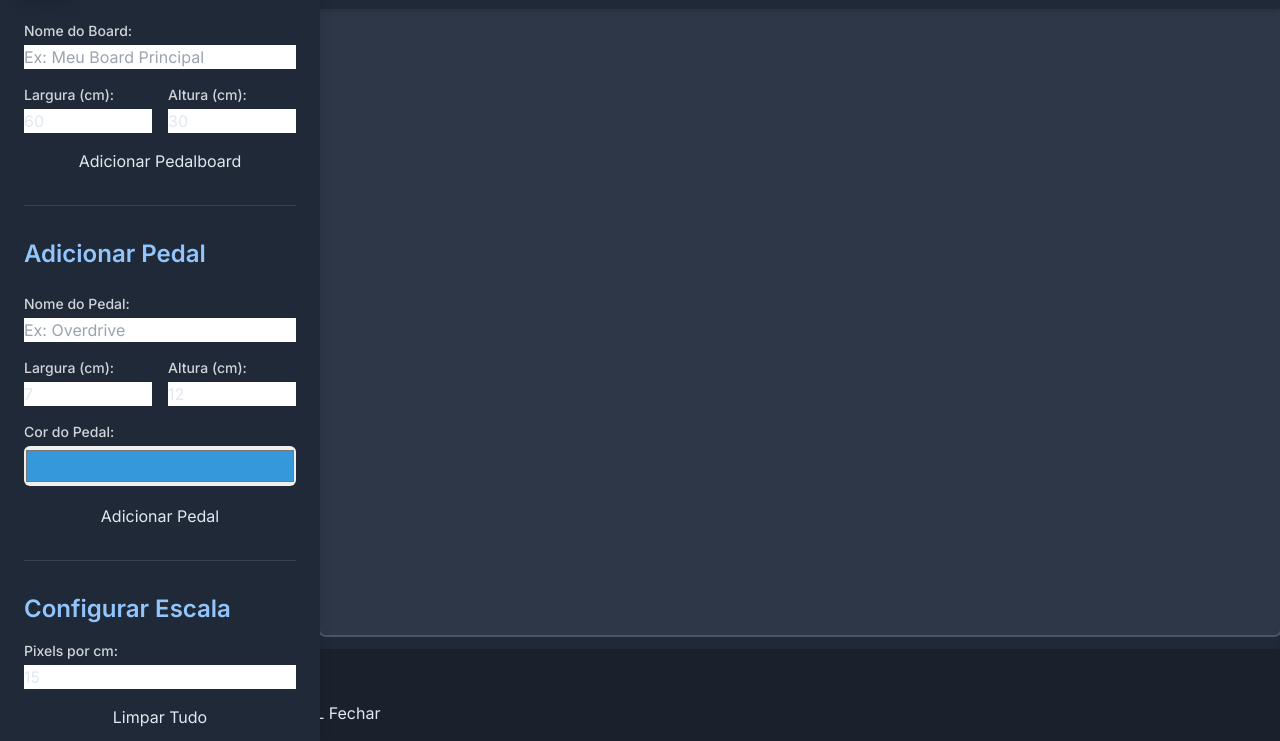
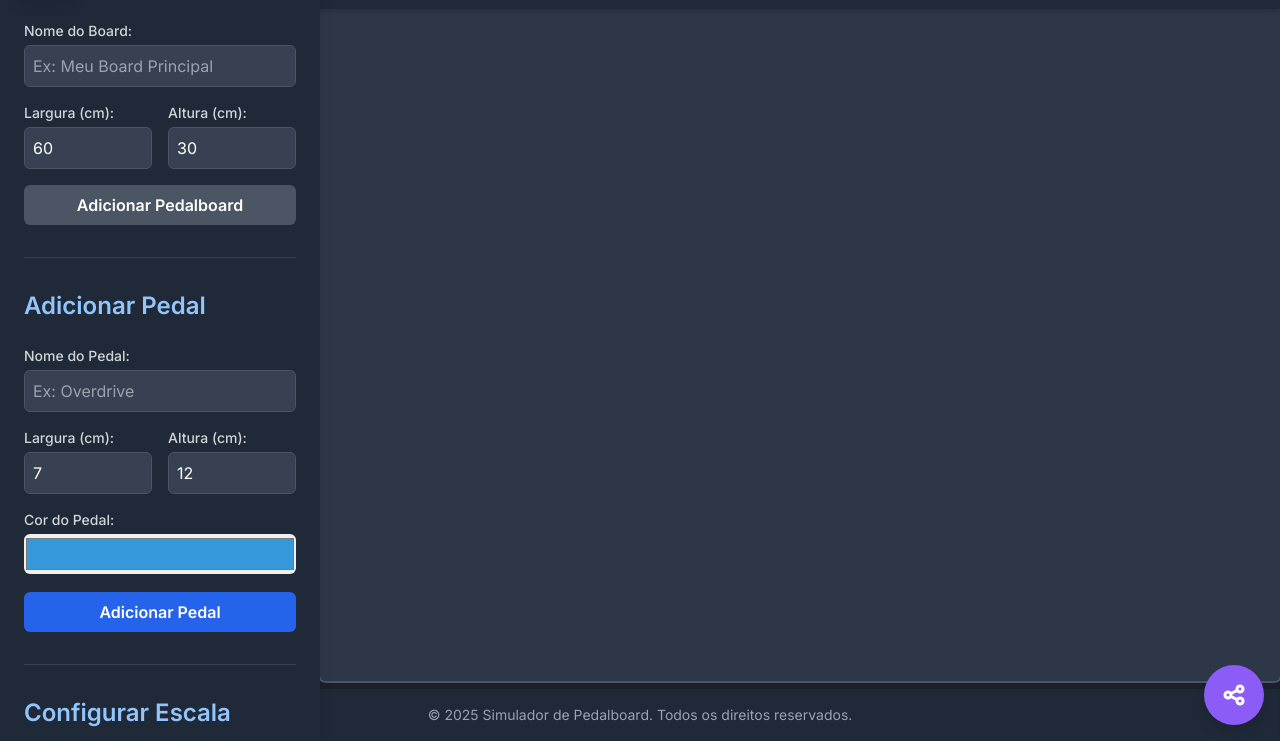
Before and after one commit to kakastefane/pedalboard-simulator, a plain HTML site: page index.html in a window 1280 px wide. Shown: the part 59-800 px from the top of the page. Drawn offline with nearby package versions, Linux system fonts and the light colour scheme; no server answers.

Commit message:
Fix tailwind styles not working with apply code

```diff
--- a/index.html
+++ b/index.html
@@ -27,40 +27,30 @@
         #pedalboardCanvas.dragging {
             cursor: grabbing;
         }
-        .input-field {
-            @apply p-2 rounded-md bg-gray-700 border border-gray-600 focus:outline-none focus:ring-2 focus:ring-blue-500 text-white;
-        }
-        .btn {
-            @apply px-4 py-2 rounded-md font-semibold focus:outline-none focus:ring-2 focus:ring-offset-2;
-        }
-        .btn-primary {
-            @apply bg-blue-600 text-white hover:bg-blue-700 focus:ring-blue-500;
-        }
-        .btn-danger {
-            @apply bg-red-600 text-white hover:bg-red-700 focus:ring-red-500;
-        }
-        .btn-secondary {
-            @apply bg-gray-600 text-white hover:bg-gray-700 focus:ring-gray-500;
-        }
-        /* Style for the share URL modal */
-        .share-modal {
-            @apply fixed inset-0 bg-gray-900 bg-opacity-75 flex items-center justify-center z-50 p-4 hidden;
-        }
-        .share-modal-content {
-            @apply bg-gray-800 p-6 rounded-lg shadow-xl max-w-sm w-full text-center;
-        }
-        .share-modal-content input {
-            @apply input-field w-full mb-4 text-center;
-        }
-        .share-modal-content button {
-            @apply btn btn-primary w-full;
-        }
         /* Fixed Share Button */
         #shareBoardBtn {
-            @apply fixed bottom-4 right-4 bg-purple-600 text-white p-4 rounded-full shadow-lg z-40 flex items-center justify-center; /* Added flex for icon centering */
-            @apply hover:bg-purple-700 focus:ring-purple-500 focus:ring-offset-2 transition-all duration-200;
+            position: fixed;
+            bottom: 1rem; /* 16px */
+            right: 1rem; /* 16px */
+            background-color: #8b5cf6; /* Purple */
+            color: white;
+            padding: 1rem; /* 16px */
+            border-radius: 9999px; /* Full rounded */
+            box-shadow: 0 10px 15px -3px rgba(0, 0, 0, 0.1), 0 4px 6px -2px rgba(0, 0, 0, 0.05); /* lg shadow */
+            z-index: 40;
+            display: flex;
+            align-items: center;
+            justify-content: center;
+            transition: background-color 0.2s ease-in-out, transform 0.2s ease-in-out, box-shadow 0.2s ease-in-out;
             width: 60px; /* Make it a fixed size circle */
             height: 60px;
+        }
+        #shareBoardBtn:hover {
+            background-color: #7c3aed; /* Darker purple on hover */
+        }
+        #shareBoardBtn:focus {
+            outline: none;
+            box-shadow: 0 0 0 4px rgba(139, 92, 246, 0.4); /* Purple ring on focus */
         }
         #shareBoardBtn i {
             font-size: 1.5rem; /* Icon size */
@@ -81,19 +71,19 @@
             <div class="space-y-4">
                 <div>
                     <label for="boardName" class="block text-sm font-medium text-gray-300 mb-1">Nome do Board:</label>
-                    <input type="text" id="boardName" class="input-field w-full" placeholder="Ex: Meu Board Principal">
+                    <input type="text" id="boardName" class="p-2 rounded-md bg-gray-700 border border-gray-600 focus:outline-none focus:ring-2 focus:ring-blue-500 text-white w-full" placeholder="Ex: Meu Board Principal">
                 </div>
                 <div class="flex gap-4">
                     <div class="flex-1">
                         <label for="boardWidth" class="block text-sm font-medium text-gray-300 mb-1">Largura (cm):</label>
-                        <input type="number" id="boardWidth" class="input-field w-full" value="60" min="1">
+                        <input type="number" id="boardWidth" class="p-2 rounded-md bg-gray-700 border border-gray-600 focus:outline-none focus:ring-2 focus:ring-blue-500 text-white w-full" value="60" min="1">
                     </div>
                     <div class="flex-1">
                         <label for="boardHeight" class="block text-sm font-medium text-gray-300 mb-1">Altura (cm):</label>
-                        <input type="number" id="boardHeight" class="input-field w-full" value="30" min="1">
+                        <input type="number" id="boardHeight" class="p-2 rounded-md bg-gray-700 border border-gray-600 focus:outline-none focus:ring-2 focus:ring-blue-500 text-white w-full" value="30" min="1">
                     </div>
                 </div>
-                <button id="addBoardBtn" class="btn btn-secondary w-full mt-4">Adicionar Pedalboard</button>
+                <button id="addBoardBtn" class="px-4 py-2 rounded-md font-semibold focus:outline-none focus:ring-2 focus:ring-offset-2 bg-gray-600 text-white hover:bg-gray-700 focus:ring-gray-500 w-full mt-4">Adicionar Pedalboard</button>
             </div>
 
             <hr class="my-8 border-gray-700">
@@ -103,23 +93,23 @@
             <div class="space-y-4">
                 <div>
                     <label for="pedalName" class="block text-sm font-medium text-gray-300 mb-1">Nome do Pedal:</label>
-                    <input type="text" id="pedalName" class="input-field w-full" placeholder="Ex: Overdrive">
+                    <input type="text" id="pedalName" class="p-2 rounded-md bg-gray-700 border border-gray-600 focus:outline-none focus:ring-2 focus:ring-blue-500 text-white w-full" placeholder="Ex: Overdrive">
                 </div>
                 <div class="flex gap-4">
                     <div class="flex-1">
                         <label for="pedalWidth" class="block text-sm font-medium text-gray-300 mb-1">Largura (cm):</label>
-                        <input type="number" id="pedalWidth" class="input-field w-full" value="7" min="1">
+                        <input type="number" id="pedalWidth" class="p-2 rounded-md bg-gray-700 border border-gray-600 focus:outline-none focus:ring-2 focus:ring-blue-500 text-white w-full" value="7" min="1">
                     </div>
                     <div class="flex-1">
                         <label for="pedalHeight" class="block text-sm font-medium text-gray-300 mb-1">Altura (cm):</label>
-                        <input type="number" id="pedalHeight" class="input-field w-full" value="12" min="1">
+                        <input type="number" id="pedalHeight" class="p-2 rounded-md bg-gray-700 border border-gray-600 focus:outline-none focus:ring-2 focus:ring-blue-500 text-white w-full" value="12" min="1">
                     </div>
                 </div>
                 <div>
                     <label for="pedalColor" class="block text-sm font-medium text-gray-300 mb-1">Cor do Pedal:</label>
                     <input type="color" id="pedalColor" class="w-full h-10 rounded-md cursor-pointer" value="#3498db">
                 </div>
-                <button id="addPedalBtn" class="btn btn-primary w-full mt-4">Adicionar Pedal</button>
+                <button id="addPedalBtn" class="px-4 py-2 rounded-md font-semibold focus:outline-none focus:ring-2 focus:ring-offset-2 bg-blue-600 text-white hover:bg-blue-700 focus:ring-blue-500 w-full mt-4">Adicionar Pedal</button>
             </div>
 
             <hr class="my-8 border-gray-700">
@@ -128,11 +118,11 @@
             <div class="space-y-4">
                 <div>
                     <label for="scaleInput" class="block text-sm font-medium text-gray-300 mb-1">Pixels por cm:</label>
-                    <input type="number" id="scaleInput" class="input-field w-full" value="15" min="1">
+                    <input type="number" id="scaleInput" class="p-2 rounded-md bg-gray-700 border border-gray-600 focus:outline-none focus:ring-2 focus:ring-blue-500 text-white w-full" value="15" min="1">
                 </div>
             </div>
 
-            <button id="clearBoardBtn" class="btn btn-danger w-full mt-4">Limpar Tudo</button>
+            <button id="clearBoardBtn" class="px-4 py-2 rounded-md font-semibold focus:outline-none focus:ring-2 focus:ring-offset-2 bg-red-600 text-white hover:bg-red-700 focus:ring-red-500 w-full mt-4">Limpar Tudo</button>
         </aside>
 
         <!-- Área do Canvas (Pedalboard) -->
@@ -156,12 +146,12 @@
     </footer>
 
     <!-- Share URL Modal -->
-    <div id="shareModal" class="share-modal">
-        <div class="share-modal-content">
+    <div id="shareModal" class="fixed inset-0 bg-gray-900 bg-opacity-75 flex items-center justify-center z-50 p-4 hidden">
+        <div class="bg-gray-800 p-6 rounded-lg shadow-xl max-w-sm w-full text-center">
             <h3 class="text-xl font-semibold text-white mb-4">Compartilhe seu Pedalboard!</h3>
-            <input type="text" id="shareUrlInput" readonly class="input-field mb-4">
-            <button id="copyShareUrlBtn" class="btn btn-primary">Copiar URL</button>
-            <button id="closeShareModalBtn" class="btn btn-secondary mt-2">Fechar</button>
+            <input type="text" id="shareUrlInput" readonly class="p-2 rounded-md bg-gray-700 border border-gray-600 focus:outline-none focus:ring-2 focus:ring-blue-500 text-white w-full mb-4 text-center">
+            <button id="copyShareUrlBtn" class="px-4 py-2 rounded-md font-semibold focus:outline-none focus:ring-2 focus:ring-offset-2 bg-blue-600 text-white hover:bg-blue-700 focus:ring-blue-500 w-full">Copiar URL</button>
+            <button id="closeShareModalBtn" class="px-4 py-2 rounded-md font-semibold focus:outline-none focus:ring-2 focus:ring-offset-2 bg-gray-600 text-white hover:bg-gray-700 focus:ring-gray-500 w-full mt-2">Fechar</button>
         </div>
     </div>
 
@@ -240,10 +230,6 @@
         const pedalColorInput = document.getElementById('pedalColor');
 
         const scaleInput = document.getElementById('scaleInput');
-
-        // Removed minRequiredWidthDisplay and minRequiredHeightDisplay as they are not in the HTML
-        // const minRequiredWidthDisplay = document.getElementById('minRequiredWidthDisplay');
-        // const minRequiredHeightDisplay = document.getElementById('minRequiredHeightDisplay');
 
         const sidebar = document.getElementById('sidebar');
         const toggleSidebarBtn = document.getElementById('toggleSidebarBtn');
@@ -987,7 +973,7 @@
                 modal.innerHTML = `
                     <div class="bg-gray-800 p-6 rounded-lg shadow-xl max-w-sm w-full text-center">
                         <p class="text-lg font-semibold text-white mb-4" id="custom-alert-message"></p>
-                        <button id="custom-alert-ok-btn" class="btn btn-primary w-full">OK</button>
+                        <button id="custom-alert-ok-btn" class="px-4 py-2 rounded-md font-semibold focus:outline-none focus:ring-2 focus:ring-offset-2 bg-blue-600 text-white hover:bg-blue-700 focus:ring-blue-500 w-full">OK</button>
                     </div>
                 `;
                 document.body.appendChild(modal);
```
